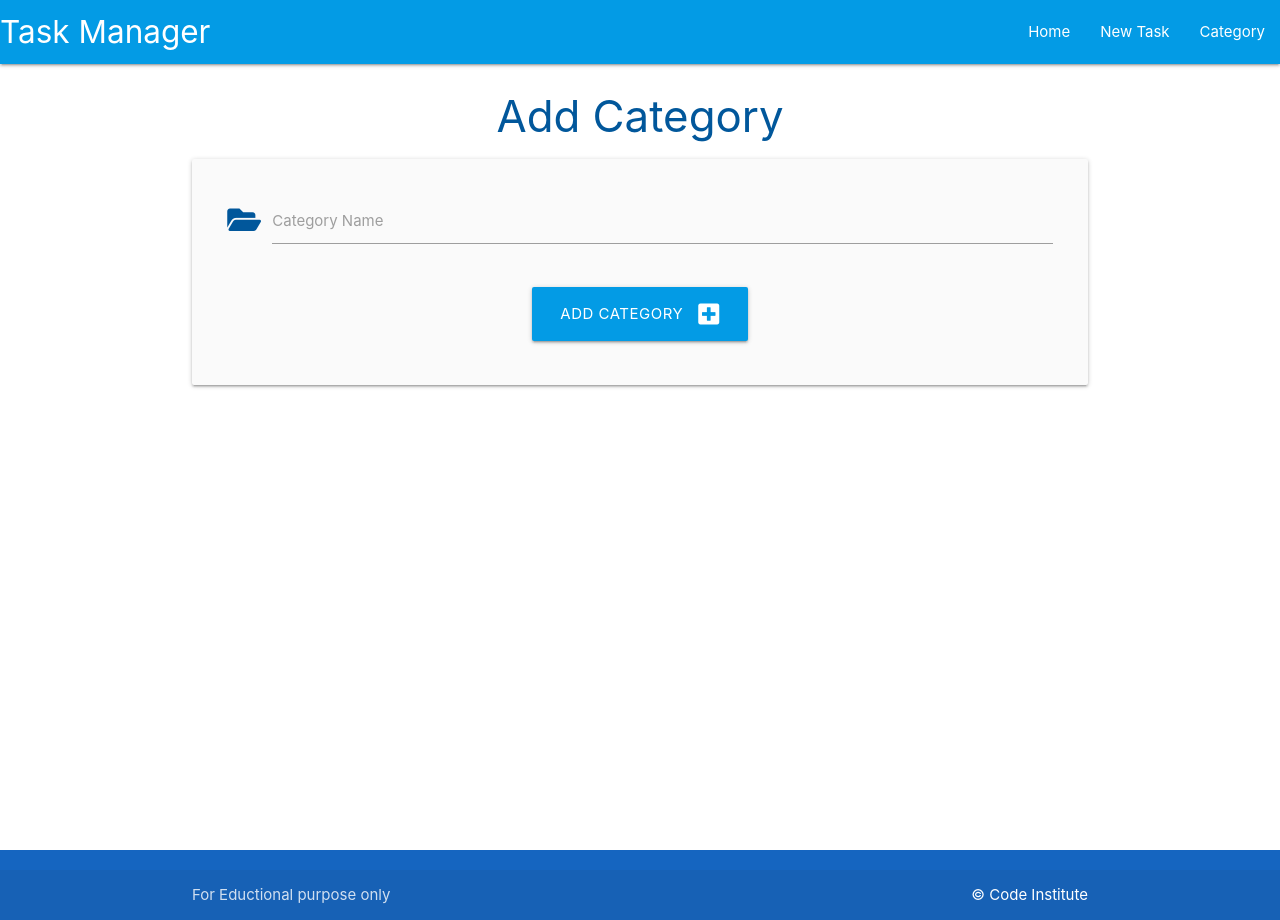
After one commit to Dania2021/flask-sqlalchemy-task-manager, a Flask app: page /add_category in a window 1280 px wide. The commit adds this page. Run offline with Flask 2, Linux system fonts and the light colour scheme.

Commit message:
Added add_category.html

```diff
--- a/taskmanager/routes.py
+++ b/taskmanager/routes.py
@@ -1,4 +1,4 @@
-from flask import render_template
+from flask import render_template, request, redirect, url_for
 from taskmanager import app, db
 from taskmanager.models import Category, Task
 
@@ -6,3 +6,18 @@ from taskmanager.models import Category, Task
 @app.route("/")
 def home():
     return render_template("tasks.html")
+
+
+@app.route("/categories")
+def categories():
+    return render_template("categories.html")
+
+
+@app.route("/add_category", methods=["GET", "POST"])
+def add_category():
+    if request.method == "POST":
+        category = Category(category_name=request.form.get("category_name"))
+        db.session.add(category)
+        db.session.commit()
+        return redirect(url_for("categories"))
+    return render_template("add_category.html")
--- /dev/null
+++ b/taskmanager/templates/add_category.html
@@ -0,0 +1,25 @@
+{% extends "base.html" %}
+{% block content %}
+
+<h3 class="light-blue-text text-darken-4 center-align">Add Category</h3>
+<div class="row card-panel grey lighten-5">
+    <form class="col s12" method="POST" action="{{ url_for('add_category') }}">
+      <!--category_name-->
+      <div class="row">
+          <div class="input-field col s12">
+            <i class="fas fa-folder-open prefix light-blue-text text-darken-4"></i>
+             <input name="category_name" id="category_name" minlength="3" maxlength="25" type="text" class="validate" required>
+              <label for="category_name">Category Name</label>
+          </div>
+      </div>
+      <!--submit button-->
+      <div class="row">
+        <div class="col s12 center-align">
+          <button type="submit" class="btn-large light-blue darken-1">
+              Add Category <i class="fas fa-plus-square right"></i>
+          </button>
+        </div>
+    </div>
+    </form>
+  </div>
+{% endblock %}
--- a/taskmanager/templates/base.html
+++ b/taskmanager/templates/base.html
@@ -14,11 +14,11 @@
         <nav class="light-blue darken-1">
             <div class="nav-wrapper">
               <a href="{{ url_for('home') }}" class="brand-logo">Task Manager</a>
-              <a href="#" data-target="mobile-demo" class="sidenav-trigger"><i class="fas fa-bars"></i>
+              <a href="#" data-target="mobile-demo" class="sidenav-trigger"><i class="fas fa-bars"></i></a>
               <ul class="right hide-on-med-and-down">
                 <li><a href="{{ url_for('home') }}">Home</a></li>
                 <li><a href="">New Task</a></li>
-                <li><a href="">Category</a></li>
+                <li><a href="{{ url_for('categories') }}">Category</a></li>
               </ul>
             </div>
           </nav>
@@ -26,12 +26,12 @@
           <ul class="sidenav" id="mobile-demo">
             <li><a href="{{ url_for('home') }}">Home</a></li>
             <li><a href="">New Task</a></li>
-            <li><a href="">Category</a></li>
+            <li><a href="{{ url_for('categories') }}">Category</a></li>
           </ul>
     </header>
 
     <main class="container">
-        {% block container %}
+        {% block content %}
         {% endblock %}
     </main>
     <footer class="page-footer blue darken-3">
```
